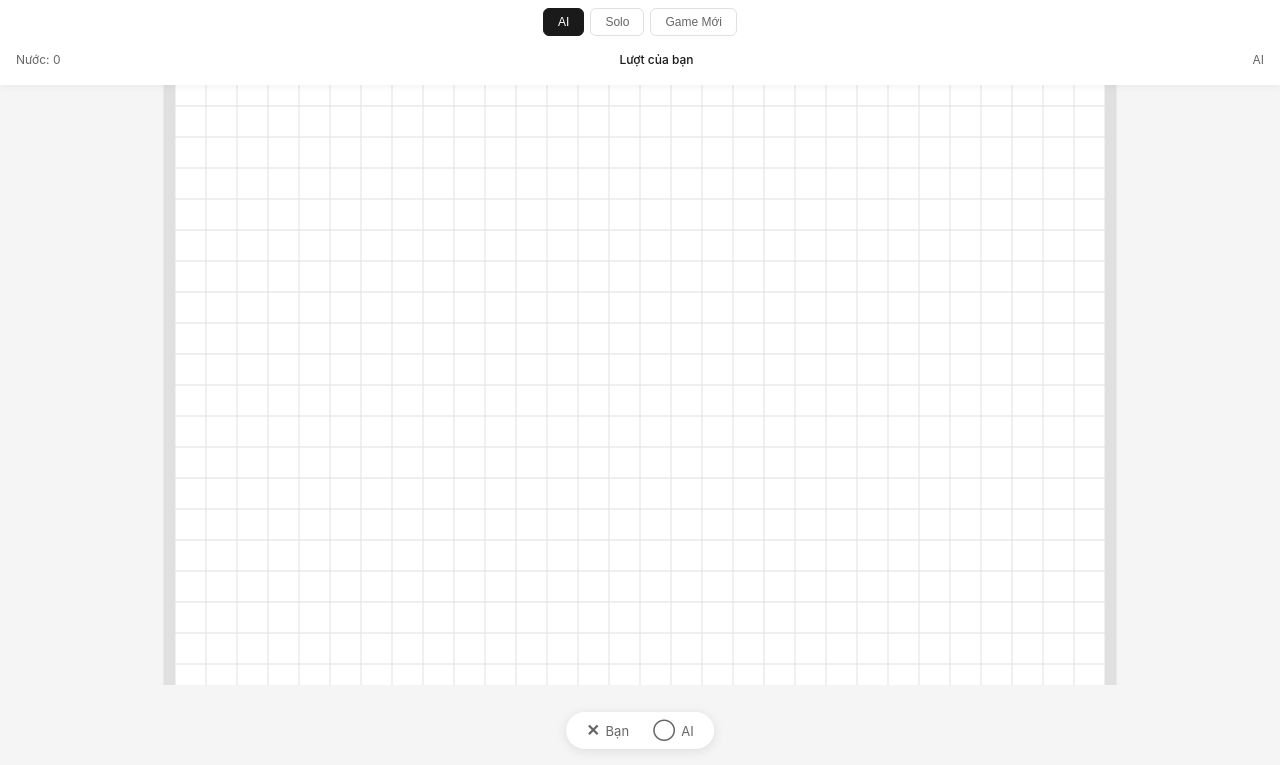
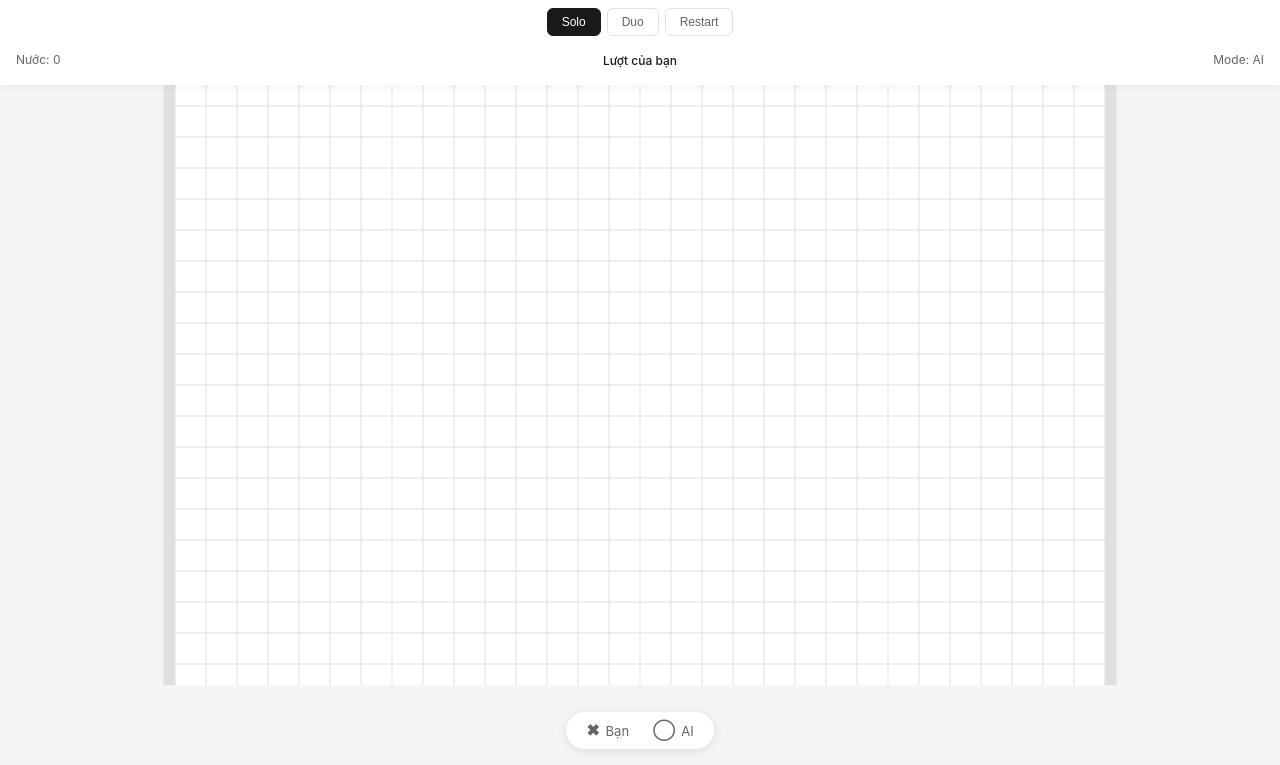
Before and after one commit to phandienxauxa/Gomoku, a plain HTML site: page index.html in a window 1280 px wide. Shown: the part 35-800 px from the top of the page. Drawn offline with Linux system fonts and the light colour scheme.

Commit message:
Update game mode buttons and text labels

```diff
--- a/index.html
+++ b/index.html
@@ -81,11 +81,16 @@
             padding: 6px 0;
             font-size: 12px;
             color: #666;
+            position: relative;
         }
 
         .status-text {
             font-weight: 500;
             color: #1a1a1a;
+            position: absolute;
+            left: 50%;
+            top: 50%;
+            transform: translate(-50%, -50%);
         }
 
         .game-container {
@@ -243,14 +248,14 @@
     <div class="header">
         <div class="title">GOMOKU</div>
         <div class="controls">
-            <button class="btn active" onclick="setMode('ai', event)">AI</button>
-            <button class="btn" onclick="setMode('2player', event)">Solo</button>
-            <button class="btn" onclick="resetGame()">Game Mới</button>
+            <button class="btn active" onclick="setMode('ai', event)">Solo</button>
+            <button class="btn" onclick="setMode('2player', event)">Duo</button>
+            <button class="btn" onclick="resetGame()">Restart</button>
         </div>
         <div class="status-bar">
             <div>Nước: <span id="moves">0</span></div>
             <div class="status-text" id="status">Lượt của bạn</div>
-            <div id="mode-display">AI</div>
+            <div>Mode: <span id="mode-display">AI</div>
         </div>
     </div>
 
@@ -260,11 +265,11 @@
         </div>
     </div>
 
-    <div class="thinking" id="thinking" style="display:none;">Đợi mình một xíu...</div>
+    <div class="thinking" id="thinking" style="display:none;">Waiting...</div>
 
     <div class="legend" id="legend">
         <div class="legend-item">
-            <span class="legend-symbol">✕</span>
+            <span class="legend-symbol">✖</span>
             <span id="player1">Bạn</span>
         </div>
         <div class="legend-item">
@@ -462,7 +467,7 @@
             document.getElementById('moves').textContent = moveCount;
 
             const cell = document.querySelector(`[data-row="${row}"][data-col="${col}"]`);
-            cell.textContent = currentPlayer === 'X' ? '✕' : '◯';
+            cell.textContent = currentPlayer === 'X' ? '✖' : '◯';
             cell.classList.add(currentPlayer.toLowerCase());
             cell.disabled = true;
 
```
